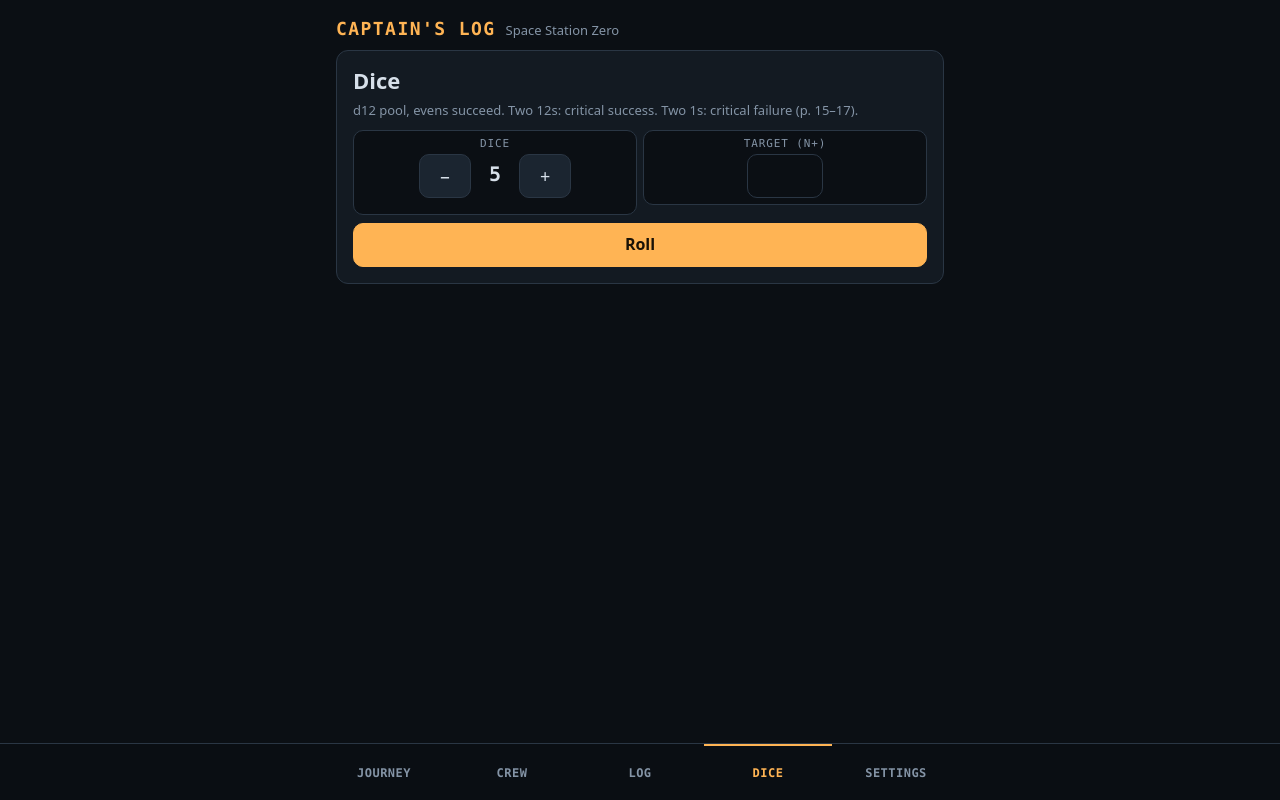
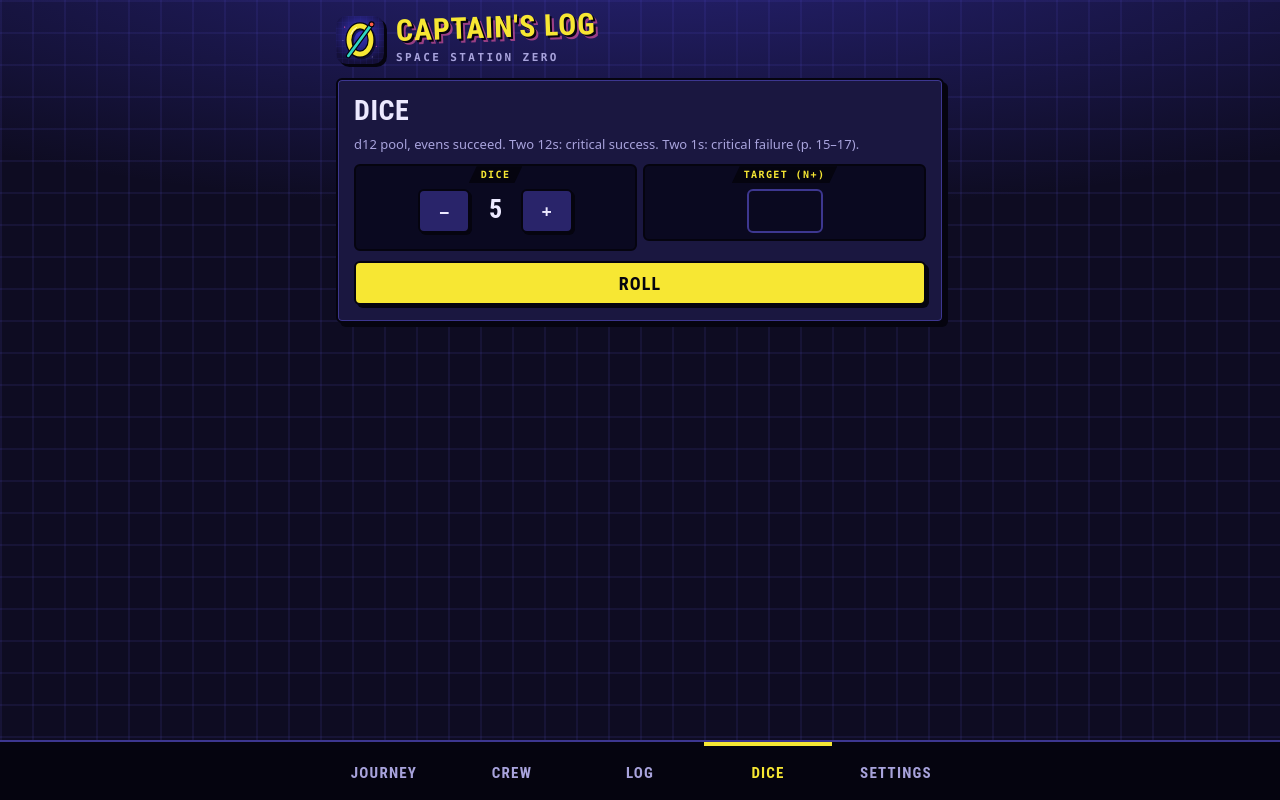
Before and after one commit to JosefKaplan/Space-Station-Zero, a plain HTML site: page index.html in a window 1280 px wide. Both pictures are taken after a click on the button "DICE". Drawn offline with Linux system fonts and the light colour scheme.

Commit message:
crew builder, review fixes, icon and new visual style

```diff
--- a/css/style.css
+++ b/css/style.css
@@ -1,14 +1,20 @@
+/* Look: night-shift indigo, tiled station walls, spray-paint yellow, thick ink outlines with hard shadows. */
 :root {
-  --bg: #0b0f14;
-  --panel: #131a22;
-  --panel-raised: #1b2530;
-  --line: #2a3644;
-  --text: #d7e0ea;
-  --muted: #8494a6;
-  --accent: #ffb454;
-  --ok: #7fd1a0;
-  --danger: #ff6b6b;
+  --bg: #0e0c22;
+  --panel: #1a1740;
+  --panel-raised: #29246a;
+  --field: #0a0920;
+  --ink: #05040f;
+  --line: #3d3790;
+  --text: #ece9ff;
+  --muted: #a8a3dc;
+  --accent: #f7e733;
+  --ok: #2fd6c3;
+  --danger: #ff6a55;
+  --pink: #ff5cab;
   --mono: ui-monospace, "SF Mono", Menlo, Consolas, monospace;
+  --display: "Avenir Next Condensed", "Roboto Condensed", "Arial Narrow", "Helvetica Neue", Arial, sans-serif;
+  --hard-shadow: 4px 4px 0 var(--ink);
   color-scheme: dark;
 }
 
@@ -16,50 +22,75 @@
 
 body {
   margin: 0;
-  background: var(--bg);
+  min-height: 100vh;
   color: var(--text);
   font: 16px/1.45 system-ui, -apple-system, "Segoe UI", sans-serif;
+  background-color: var(--bg);
+  /* a glow from above over wall tiles */
+  background-image:
+    radial-gradient(ellipse 120% 420px at 50% -80px, rgb(72 64 230 / 45%), transparent 70%),
+    linear-gradient(rgb(110 100 255 / 9%) 2px, transparent 2px),
+    linear-gradient(90deg, rgb(110 100 255 / 9%) 2px, transparent 2px);
+  background-size: auto, 32px 32px, 32px 32px;
+  background-repeat: no-repeat, repeat, repeat;
 }
 
-#app { max-width: 640px; margin: 0 auto; padding: 0 16px calc(84px + env(safe-area-inset-bottom)); }
+#app { max-width: 640px; margin: 0 auto; padding: 0 16px calc(92px + env(safe-area-inset-bottom)); }
 
-header { display: flex; align-items: baseline; gap: 10px; padding: 18px 0 10px; }
-header h1 { margin: 0; font: 700 18px var(--mono); letter-spacing: .08em; text-transform: uppercase; color: var(--accent); }
-header span { color: var(--muted); font-size: 13px; }
+header { display: flex; align-items: center; gap: 12px; padding: 16px 0 14px; }
+header img { flex: none; width: 48px; height: 48px; filter: drop-shadow(3px 3px 0 var(--ink)); }
+header h1 {
+  margin: 0; font: 800 30px/1 var(--display); letter-spacing: .03em; text-transform: uppercase;
+  color: var(--accent); text-shadow: 2px 2px 0 var(--ink), 4px 4px 0 rgb(255 92 171 / 55%);
+  transform: rotate(-2deg); transform-origin: left center;
+}
+header span { display: block; margin-top: 5px; color: var(--muted); font: 600 11px var(--mono); letter-spacing: .22em; text-transform: uppercase; }
 
-h2 { margin: 0 0 8px; font-size: 22px; line-height: 1.2; }
-h3 { margin: 18px 0 8px; font: 600 12px var(--mono); letter-spacing: .1em; text-transform: uppercase; color: var(--muted); }
+h2 { margin: 0 0 10px; font: 800 28px/1.05 var(--display); letter-spacing: .02em; text-transform: uppercase; }
+/* slanted label tabs */
+h3, .stat-label {
+  width: fit-content; background: var(--ink); color: var(--accent);
+  font: 700 11px var(--mono); letter-spacing: .14em; text-transform: uppercase;
+  clip-path: polygon(8px 0, 100% 0, calc(100% - 8px) 100%, 0 100%);
+}
+h3 { margin: 20px 0 10px -4px; padding: 5px 16px; }
 p { margin: 0 0 10px; }
 small, .hint { color: var(--muted); font-size: 13px; }
 
-.card { background: var(--panel); border: 1px solid var(--line); border-radius: 12px; padding: 16px; margin-bottom: 12px; }
+.card {
+  background: var(--panel); border: 2px solid var(--ink); border-radius: 6px; padding: 16px; margin-bottom: 16px;
+  box-shadow: inset 0 0 0 1px var(--line), var(--hard-shadow);
+}
 .card > :last-child { margin-bottom: 0; }
 .card > h3:first-child { margin-top: 0; }
+.card.room { border-left: 8px solid var(--accent); }
 
-.eyebrow { font: 600 12px var(--mono); letter-spacing: .1em; text-transform: uppercase; color: var(--accent); margin-bottom: 4px; }
+.eyebrow { display: flex; align-items: center; gap: 8px; font: 700 12px var(--mono); letter-spacing: .14em; text-transform: uppercase; color: var(--pink); margin-bottom: 6px; }
 .page-ref { font-family: var(--mono), monospace; color: var(--muted); }
-.reminders { margin: 0 0 14px; padding-left: 18px; }
+.reminders { margin: 0 0 14px; padding: 10px 12px 6px 30px; background: var(--field); border-left: 4px solid var(--pink); border-radius: 4px; }
 .reminders li { margin-bottom: 4px; }
 
-.chip { display: inline-block; padding: 2px 8px; border: 1px solid var(--line); border-radius: 999px; font: 12px var(--mono); color: var(--muted); white-space: nowrap; letter-spacing: 0; text-transform: none; }
-.chip.ok { color: var(--ok); border-color: color-mix(in srgb, var(--ok) 40%, transparent); }
-.chip.warn { color: var(--accent); border-color: color-mix(in srgb, var(--accent) 40%, transparent); }
+.chip { display: inline-block; padding: 2px 8px; border: 2px solid var(--line); border-radius: 4px; font: 700 11px var(--mono); color: var(--muted); white-space: nowrap; letter-spacing: .06em; text-transform: uppercase; }
+.chip.ok { background: var(--ok); border-color: var(--ink); color: var(--ink); }
+.chip.warn { color: var(--accent); border-color: var(--accent); }
 
 button, input, select, textarea { font: inherit; color: inherit; }
 button {
-  min-height: 44px; padding: 8px 14px;
-  background: var(--panel-raised); border: 1px solid var(--line); border-radius: 10px; cursor: pointer;
+  min-height: 44px; padding: 8px 14px; font-weight: 600;
+  background: var(--panel-raised); border: 2px solid var(--ink); border-radius: 6px; cursor: pointer;
+  box-shadow: 3px 3px 0 var(--ink);
 }
-button:active { transform: translateY(1px); }
-button.primary { background: var(--accent); border-color: var(--accent); color: #1a1206; font-weight: 600; }
-button.danger { color: var(--danger); border-color: color-mix(in srgb, var(--danger) 45%, transparent); }
-button.exit { display: flex; flex-direction: column; align-items: flex-start; text-align: left; width: 100%; }
-:focus-visible { outline: 2px solid var(--accent); outline-offset: 2px; }
+button:active { transform: translate(3px, 3px); box-shadow: none; }
+button.primary { background: var(--accent); color: var(--ink); font: 800 18px var(--display); letter-spacing: .06em; text-transform: uppercase; }
+button.danger { background: transparent; color: var(--danger); border-color: var(--danger); box-shadow: none; }
+button.exit { display: flex; flex-direction: column; align-items: flex-start; text-align: left; width: 100%; border-left: 6px solid var(--ok); }
+:focus-visible { outline: 3px solid var(--pink); outline-offset: 2px; }
 
 input, select, textarea {
   width: 100%; min-height: 44px; padding: 8px 10px;
-  background: var(--bg); border: 1px solid var(--line); border-radius: 10px;
+  background: var(--field); border: 2px solid var(--line); border-radius: 6px;
 }
+input:focus, select:focus, textarea:focus { border-color: var(--accent); }
 textarea { resize: vertical; margin-bottom: 8px; display: block; }
 input[type="checkbox"] { width: 22px; height: 22px; min-height: 0; vertical-align: -5px; margin: 0 6px 0 0; accent-color: var(--accent); }
 input[type="number"] { width: 76px; font-family: var(--mono), monospace; }
@@ -72,69 +103,74 @@ label.inline input { font-size: 16px; }
 .form label input, .form label select { margin-top: 4px; color: var(--text); font-size: 16px; }
 .form > button { width: 100%; margin-bottom: 10px; }
 label.inline { display: flex; align-items: center; gap: 6px; color: var(--muted); font-size: 13px; white-space: nowrap; }
-.title-input { font-size: 20px; font-weight: 700; margin-bottom: 8px; }
-.name-input { font-weight: 600; }
+.title-input { font: 800 24px var(--display); letter-spacing: .03em; text-transform: uppercase; margin-bottom: 8px; }
+.name-input { font-weight: 700; }
 
 .row { display: flex; gap: 8px; align-items: center; margin-bottom: 8px; }
 .row.wrap { flex-wrap: wrap; }
 .row select { width: auto; }
 .grow { flex: 1; min-width: 0; }
-.stack { display: grid; gap: 8px; }
+.stack { display: grid; gap: 10px; }
 
-.stats { display: grid; grid-template-columns: repeat(5, 1fr); gap: 6px; margin-bottom: 8px; }
+.stats { display: grid; grid-template-columns: repeat(5, 1fr); gap: 6px; margin-bottom: 10px; }
 .stats.two { grid-template-columns: repeat(2, 1fr); }
-.stat { background: var(--bg); border: 1px solid var(--line); border-radius: 10px; padding: 6px 4px; text-align: center; }
-.stat-label { display: block; font: 11px var(--mono); letter-spacing: .08em; text-transform: uppercase; color: var(--muted); }
+.stat { background: var(--field); border: 2px solid var(--ink); border-radius: 6px; padding: 0 4px 6px; text-align: center; overflow: hidden; }
+.stat-label { display: block; margin: 0 auto 2px; padding: 3px 12px; font-size: 10px; }
 .stat input { margin: 4px auto 0; }
 .stepper { display: flex; flex-direction: column; align-items: center; }
 .stats.two .stepper { flex-direction: row; justify-content: center; gap: 12px; }
-.stepper b { font: 700 20px var(--mono); order: -1; }
+.stepper b { font: 800 26px/1.2 var(--display); order: -1; }
 .stats.two .stepper b { order: 0; min-width: 2ch; }
-.stepper button { min-height: 44px; width: 100%; max-width: 52px; padding: 0; margin-top: 4px; font-size: 18px; }
+.stepper button { min-height: 44px; width: 100%; max-width: 52px; padding: 0; margin-top: 4px; font-size: 18px; box-shadow: 2px 2px 0 var(--ink); }
+.stepper button:active { transform: translate(2px, 2px); }
 .stats:not(.two) .stepper { display: grid; grid-template-columns: 1fr 1fr; gap: 4px; }
 .stats:not(.two) .stepper b { grid-column: 1 / -1; }
 
-.member.dead { opacity: .55; }
-.member.recovering { border-color: color-mix(in srgb, var(--accent) 50%, var(--line)); }
-.advancement { border: 1px dashed var(--accent); border-radius: 10px; padding: 10px; margin-bottom: 8px; }
+.member { border-left: 8px solid var(--ok); }
+.member.dead { border-left-color: var(--danger); opacity: .6; }
+.member.recovering { border-left-color: var(--accent); }
+.advancement { border: 2px dashed var(--accent); border-radius: 6px; padding: 10px; margin-bottom: 10px; }
 .advancement b { display: block; margin-bottom: 8px; color: var(--accent); }
 .advancement .row { margin: 0; }
 
-.post-member { border-top: 1px solid var(--line); padding: 10px 0 2px; }
+.post-member { border-top: 2px solid var(--line); padding: 10px 0 2px; }
 .injury select { flex: 1; min-width: 0; }
 .outcome { color: var(--accent); font-family: var(--mono), monospace; font-size: 14px; min-height: 1em; }
 
 .map, .log, .plain { list-style: none; margin: 0; padding: 0; }
-.map li { display: flex; align-items: center; gap: 10px; padding: 8px 0; border-top: 1px solid var(--line); }
+.map li { display: flex; align-items: center; gap: 10px; padding: 8px 0; border-top: 2px solid var(--line); }
 .map li:first-child, .log li:first-child { border-top: 0; }
-.map li.current .map-number { background: var(--accent); color: #1a1206; border-color: var(--accent); }
+.map li.current .map-number { background: var(--accent); color: var(--ink); }
 .map li.sealed { opacity: .5; }
-.map-number { flex: none; width: 34px; height: 34px; display: grid; place-items: center; border: 1px solid var(--line); border-radius: 50%; font: 600 14px var(--mono); }
-.log li { padding: 10px 0; border-top: 1px solid var(--line); }
+.map-number { flex: none; width: 36px; height: 36px; display: grid; place-items: center; background: var(--panel-raised); border: 2px solid var(--ink); border-radius: 6px; box-shadow: 2px 2px 0 var(--ink); font: 800 18px var(--display); }
+.log li { padding: 10px 0; border-top: 2px solid var(--line); }
 .log p { margin: 2px 0 0; }
 .log textarea { margin: 4px 0 0; }
 .plain li { padding: 4px 0; }
 
-.dice { display: flex; flex-wrap: wrap; gap: 8px; margin: 14px 0 10px; }
-.die { width: 44px; height: 44px; display: grid; place-items: center; border: 1px solid var(--line); border-radius: 10px; font: 700 18px var(--mono); color: var(--muted); }
-.die.hit { border-color: var(--ok); color: var(--ok); }
-.result { font: 700 18px var(--mono); }
+.dice { display: flex; flex-wrap: wrap; gap: 10px; margin: 16px 0 12px; }
+/* dice sit a little crooked, like they were just thrown */
+.die { width: 46px; height: 46px; display: grid; place-items: center; background: var(--panel-raised); border: 2px solid var(--ink); border-radius: 8px; box-shadow: 3px 3px 0 var(--ink); font: 800 22px var(--display); color: var(--muted); transform: rotate(-4deg); }
+.die:nth-child(2n) { transform: rotate(3deg); }
+.die:nth-child(3n) { transform: rotate(-1deg); }
+.die.hit { background: var(--ok); color: var(--ink); }
+.result { font: 800 24px var(--display); letter-spacing: .03em; text-transform: uppercase; color: var(--accent); }
 
-.error, .notice { padding: 10px 12px; border-radius: 10px; border: 1px solid var(--danger); color: var(--danger); }
+.error, .notice { padding: 10px 12px; background: var(--field); border: 2px solid var(--danger); border-left-width: 8px; border-radius: 6px; color: var(--danger); }
 .notice { border-color: var(--ok); color: var(--ok); }
 .file input { padding: 8px; }
 
 nav {
   position: fixed; left: 0; right: 0; bottom: 0; z-index: 1;
   display: flex; justify-content: center;
-  background: color-mix(in srgb, var(--bg) 92%, transparent); backdrop-filter: blur(8px);
-  border-top: 1px solid var(--line); padding-bottom: env(safe-area-inset-bottom);
+  background: var(--ink); border-top: 2px solid var(--line); padding-bottom: env(safe-area-inset-bottom);
 }
 nav button {
-  flex: 1; max-width: 128px; min-height: 56px; padding: 0;
-  background: none; border: 0; border-radius: 0; border-top: 2px solid transparent;
-  color: var(--muted); font: 600 12px var(--mono); letter-spacing: .04em; text-transform: uppercase;
+  flex: 1; max-width: 128px; min-height: 58px; padding: 0;
+  background: none; border: 0; border-radius: 0; border-top: 4px solid transparent; box-shadow: none;
+  color: var(--muted); font: 700 15px var(--display); letter-spacing: .08em; text-transform: uppercase;
 }
+nav button:active { transform: none; }
 nav button.active { color: var(--accent); border-top-color: var(--accent); }
 
 .picker { margin: -2px 0 8px; color: var(--muted); }
--- a/index.html
+++ b/index.html
@@ -3,10 +3,10 @@
 <head>
   <meta charset="utf-8">
   <meta name="viewport" content="width=device-width, initial-scale=1, viewport-fit=cover">
-  <meta name="theme-color" content="#0b0f14">
+  <meta name="theme-color" content="#0e0c22">
   <title>Captain's Log — Space Station Zero</title>
-  <!-- empty icon: stops the browser asking for a favicon.ico that does not exist -->
-  <link rel="icon" href="data:,">
+  <link rel="icon" href="icons/icon.svg" type="image/svg+xml">
+  <link rel="apple-touch-icon" href="icons/apple-touch-icon.png">
   <link rel="stylesheet" href="css/style.css">
 </head>
 <body>
--- a/js/app.js
+++ b/js/app.js
@@ -393,7 +393,7 @@ function render() {
     return;
   }
   const views = { journey: renderJourney, crew: renderCrew, log: renderLog, dice: renderDice, settings: renderSettings };
-  appElement.innerHTML = `<header><h1>Captain's Log</h1><span>Space Station Zero</span></header>
+  appElement.innerHTML = `<header><img src="icons/icon.svg" alt="" width="48" height="48"><div><h1>Captain's Log</h1><span>Space Station Zero</span></div></header>
     <main>
       ${ui.errorMessage ? `<p class="error" role="alert">${escapeHtml(ui.errorMessage)}</p>` : ''}
       ${ui.noticeMessage ? `<p class="notice">${escapeHtml(ui.noticeMessage)}</p>` : ''}
```
Also changed, not shown: icons/apple-touch-icon.png (added), icons/icon.svg (added).
